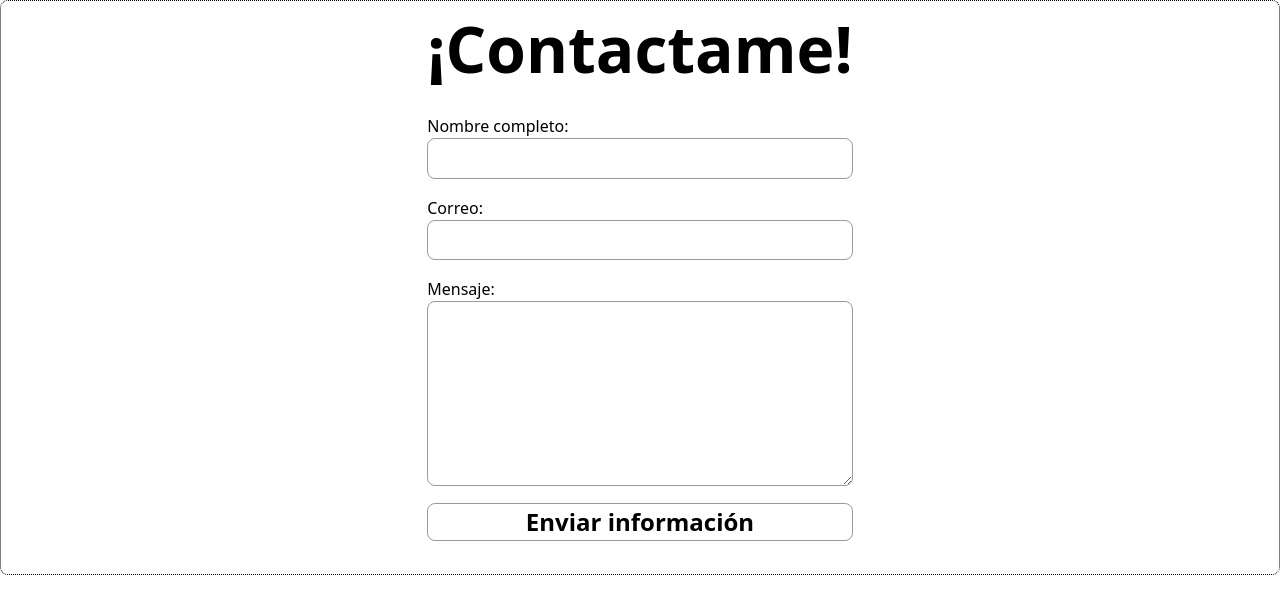
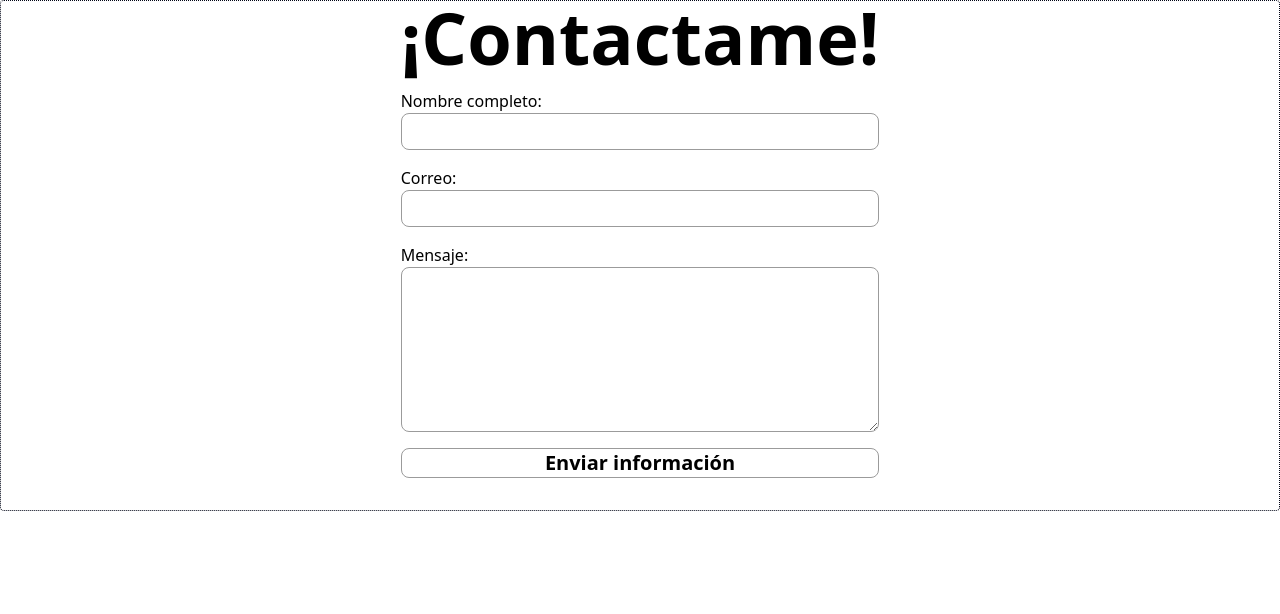
Before and after one commit to jeirf12/portfolio-django, a Django app: page /contact in a window 1280 px wide. Shown: the top 614 px of the page. Run offline with Django 5.2, Linux system fonts and the light colour scheme.

Commit message:
remove specific to general styles

```diff
--- a/web_personal_portfolio/static/contact_me/contact_me.css
+++ /dev/null
@@ -1,49 +0,0 @@
-.form {
-  display: flex;
-  flex-direction: column;
-  flex-wrap: wrap;
-}
-
-.form > span {
-  text-align: center;
-  font-size: 4rem;
-  font-weight: bold;
-}
-
-.form > * {
-  margin-bottom: 4%;
-}
-
-.form-control > input, .form-control > textarea {
-  border-radius: 0.5rem;
-  border: 0.1px solid #9b9b9b;
-  outline: none;
-  font-size: 1.5rem;
-  padding: 0.3% 2%;
-}
-
-.form > button {
-  font-size: 1.5rem;
-  font-weight: bold;
-  border-radius: 0.5rem;
-  border: 0.1px solid #9b9b9b;
-  outline: none;
-  cursor: pointer;
-}
-
-.form-container {
-  display: flex;
-  flex-direction: column;
-  justify-content: center;
-  align-items: center;
-  width: 100%;
-  border: 1px dotted black;
-  border-radius: 0.5rem;
-}
-
-.form-control {
-  width: 100%;
-  display: flex;
-  flex-direction: column;
-  flex-wrap: wrap;
-}
--- a/web_personal_portfolio/static/styles.css
+++ b/web_personal_portfolio/static/styles.css
@@ -660,6 +660,10 @@ video {
   display: none;
 }
 
+.w-full {
+  width: 100%;
+}
+
 .border-collapse {
   border-collapse: collapse;
 }
@@ -668,12 +672,28 @@ video {
   transform: translate(var(--tw-translate-x), var(--tw-translate-y)) rotate(var(--tw-rotate)) skewX(var(--tw-skew-x)) skewY(var(--tw-skew-y)) scaleX(var(--tw-scale-x)) scaleY(var(--tw-scale-y));
 }
 
+.cursor-pointer {
+  cursor: pointer;
+}
+
 .flex-col {
   flex-direction: column;
 }
 
+.flex-wrap {
+  flex-wrap: wrap;
+}
+
 .content-start {
   align-content: flex-start;
+}
+
+.items-center {
+  align-items: center;
+}
+
+.justify-center {
+  justify-content: center;
 }
 
 .rounded-lg {
@@ -688,9 +708,18 @@ video {
   border-width: 1px;
 }
 
-.border-black {
+.border-dotted {
+  border-style: dotted;
+}
+
+.border-slate-950 {
   --tw-border-opacity: 1;
-  border-color: rgb(0 0 0 / var(--tw-border-opacity));
+  border-color: rgb(2 6 23 / var(--tw-border-opacity));
+}
+
+.border-\[\#9b9b9b\] {
+  --tw-border-opacity: 1;
+  border-color: rgb(155 155 155 / var(--tw-border-opacity));
 }
 
 .bg-green-50 {
@@ -706,18 +735,52 @@ video {
   padding: 1.25rem;
 }
 
+.px-\[2\%\] {
+  padding-left: 2%;
+  padding-right: 2%;
+}
+
+.py-\[0\.3\%\] {
+  padding-top: 0.3%;
+  padding-bottom: 0.3%;
+}
+
+.text-center {
+  text-align: center;
+}
+
 .text-sm {
   font-size: 0.875rem;
   line-height: 1.25rem;
 }
 
-.font-medium {
-  font-weight: 500;
+.text-7xl {
+  font-size: 4.5rem;
+  line-height: 1;
+}
+
+.text-xl {
+  font-size: 1.25rem;
+  line-height: 1.75rem;
+}
+
+.text-2xl {
+  font-size: 1.5rem;
+  line-height: 2rem;
+}
+
+.font-bold {
+  font-weight: 700;
 }
 
 .text-green-800 {
   --tw-text-opacity: 1;
   color: rgb(22 101 52 / var(--tw-text-opacity));
+}
+
+.outline-none {
+  outline: 2px solid transparent;
+  outline-offset: 2px;
 }
 
 .filter {
@@ -726,6 +789,20 @@ video {
 
 .ease-in-out {
   transition-timing-function: cubic-bezier(0.4, 0, 0.2, 1);
+}
+
+.hover\:bg-\[\#9b9b9b\/60\]:hover {
+  background-color: #9b9b9b/60;
+}
+
+.hover\:bg-gray-400:hover {
+  --tw-bg-opacity: 1;
+  background-color: rgb(156 163 175 / var(--tw-bg-opacity));
+}
+
+.hover\:text-white:hover {
+  --tw-text-opacity: 1;
+  color: rgb(255 255 255 / var(--tw-text-opacity));
 }
 
 @media (prefers-color-scheme: dark) {
@@ -739,3 +816,7 @@ video {
     color: rgb(74 222 128 / var(--tw-text-opacity));
   }
 }
+
+.\[\&\>\*\]\:mb-4>* {
+  margin-bottom: 1rem;
+}
--- a/web_personal_portfolio/templates/contact_me/contact_me.html
+++ b/web_personal_portfolio/templates/contact_me/contact_me.html
@@ -1,23 +1,22 @@
 {% load static %}
 <link rel="stylesheet" href="{% static 'styles.css' %}">
-<link rel="stylesheet" href="{% static 'contact_me/contact_me.css' %}">
 
-<div class="form-container">
-  <form class="form" method="POST" action="">
+<div class="flex flex-col items-center justify-center w-full border border-dotted border-slate-950 rounded">
+  <form class="flex flex-col flex-wrap [&>*]:mb-4" method="POST" action="">
     {% csrf_token %}
-    <span>¡Contactame!</span>
-    <div class="form-control">
+    <span class="text-center font-bold text-7xl">¡Contactame!</span>
+    <div class="w-full flex flex-col flex-wrap">
       <label for="">Nombre completo:</label>
-      <input type="text" name="name_complete">
+      <input class="border border-[#9b9b9b] rounded-lg outline-none text-2xl py-[0.3%] px-[2%]" type="text" name="name_complete">
     </div>
-    <div class="form-control">
+    <div class="w-full flex flex-col flex-wrap">
       <label for="">Correo:</label>
-      <input type="text" name="email">
+      <input class="border border-[#9b9b9b] rounded-lg outline-none text-2xl py-[0.3%] px-[2%]" type="text" name="email">
     </div>
-    <div class="form-control">
+    <div class="w-full flex flex-col flex-wrap">
       <label for="">Mensaje:</label>
-      <textarea name="message" id="" cols="1" rows="5"></textarea>
+      <textarea class="border border-[#9b9b9b] rounded-lg outline-none text-2xl py-[0.3%] px-[2%]" name="message" id="" cols="1" rows="5"></textarea>
     </div>
-    <button type="submit">Enviar información</button>
+    <button class="text-xl font-bold border border-[#9b9b9b] rounded-lg cursor-pointer hover:bg-gray-400 hover:text-white" type="submit">Enviar información</button>
   </form>
 </div>
```
